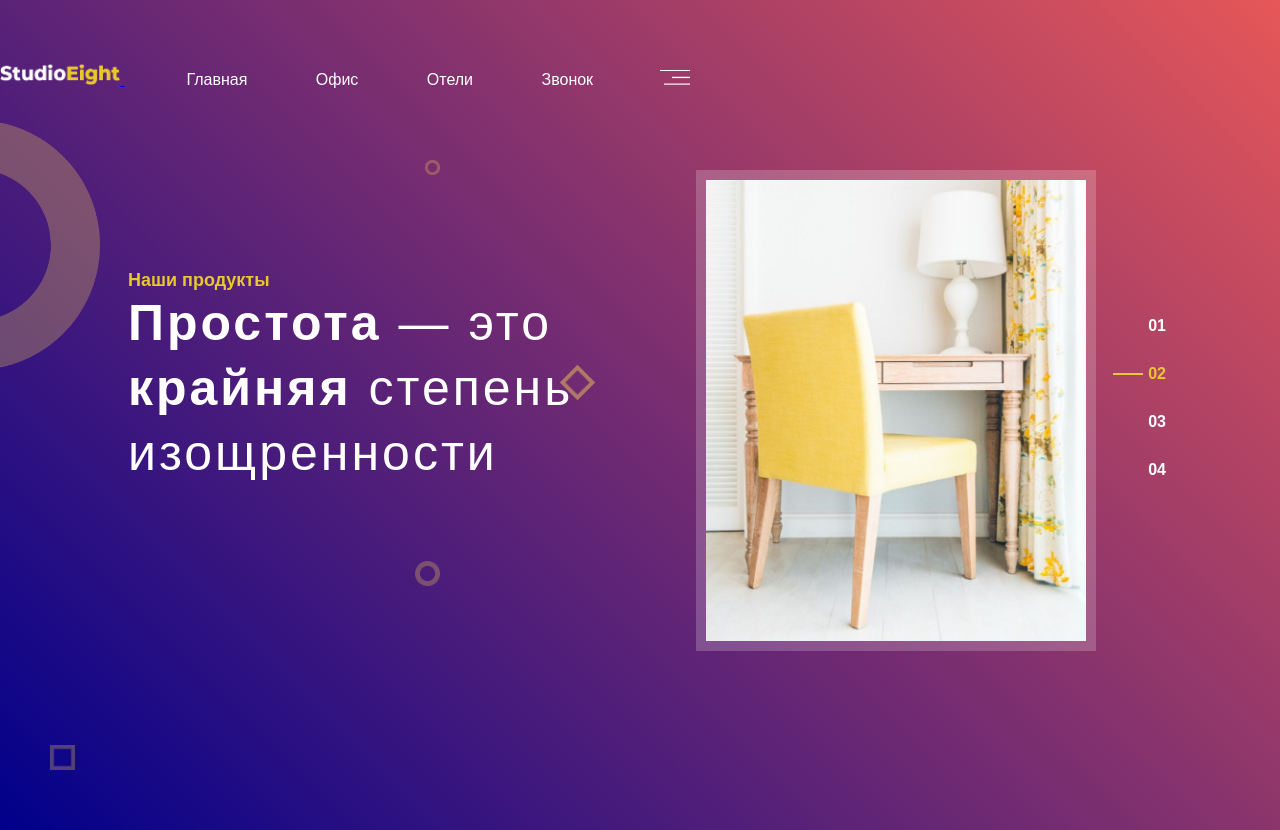
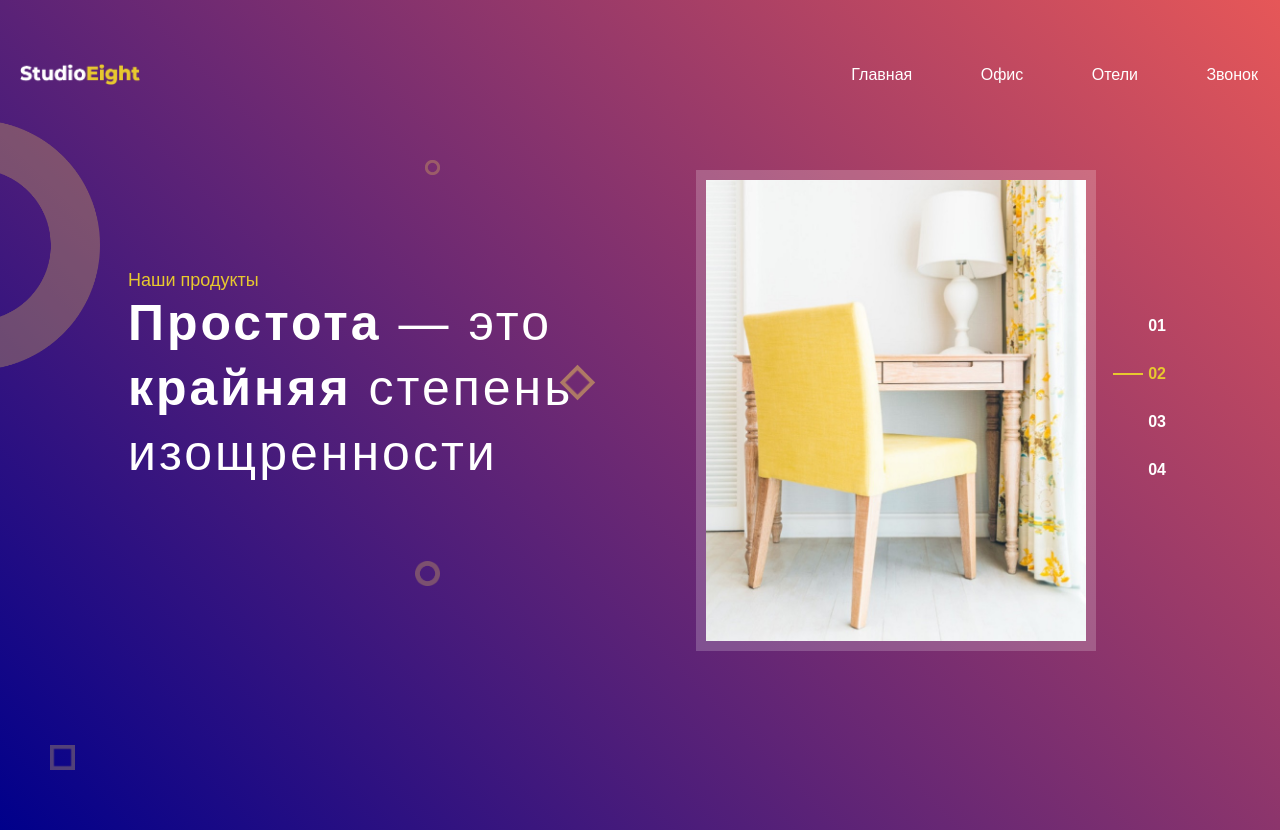
Before and after one commit to yakuznecov/studio8, a plain HTML site: page index.html in a window 1280 px wide. Drawn offline with Linux system fonts and the light colour scheme.

Commit message:
fix top__column-subtitle

```diff
--- a/css/style.css
+++ b/css/style.css
@@ -2,6 +2,7 @@
     margin: 0;
     padding: 0;
     font-family: sans-serif;
+    outline: none;
 }
 
 .wrapper {
@@ -12,16 +13,17 @@
 }
 
 .container {
-    max-width: 1440px;
+    max-width: 1480px;
     margin: 0 auto;
     width: 100%;
 }
 
-.header {
+.header__inner {
     height: 150px;
     display: flex;
     align-items: center;
     justify-content: space-between;
+    padding: 0 20px;
 }
 
 .logo {
--- a/index.html
+++ b/index.html
@@ -11,9 +11,10 @@
    <div class="wrapper">
       <header class="header">
           <div class="container">
-              <a href="#" class="header__logo">
-                  <img class="logo" src="img/logo.png" alt="logo">
-              </a>
+              <div class="header__inner">
+                <a href="#" class="header__logo">
+                    <img class="logo" src="img/logo.png" alt="logo">
+                </a>
 
                 <nav class="header__menu">
                     <ul>
@@ -23,13 +24,13 @@
                         <li class="header__menu-item"><a href="">Звонок</a></li>
                     </ul>
                 </nav>
-          <img class="menu-icon" src="img/menu.png" alt="menu">
+              </div>
           </div>
       </header>
       <section class="top">
           <div class="top__column">
               <div class="top__column-content">
-                  <h5 class="top__column-subtitle">Наши продукты</h5>
+                  <div class="top__column-subtitle">Наши продукты</div>
                   <h1 class="top__column-title"><b>Простота</b> — это <b>крайняя</b> степень изощренности</h1>
               </div>
               <img class="small-icon1" src="img/circle.png" alt="circle-img">
```
